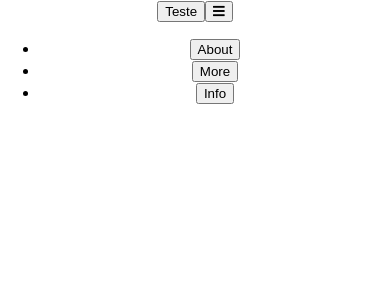
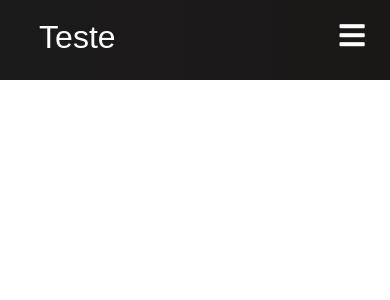
Before and after one commit to gabriellima77/Desafio-HubLocal, a React (Create React App) app: page / in a window 390 px wide. Shown: the top 300 px of the page. Built offline with nearby package versions, Linux system fonts and the light colour scheme.

Commit message:
add navbar styles

```diff
--- a/public/index.html
+++ b/public/index.html
@@ -14,6 +14,10 @@
       href="https://pro.fontawesome.com/releases/v5.10.0/css/all.css"
       integrity="sha384-AYmEC3Yw5cVb3ZcuHtOA93w35dYTsvhLPVnYs9eStHfGJvOvKxVfELGroGkvsg+p"
       crossorigin="anonymous"
+    />
+    <link
+      href="https://fonts.googleapis.com/css2?family=PT+Sans:wght@700&display=swap"
+      rel="stylesheet"
     />
     <link rel="apple-touch-icon" href="%PUBLIC_URL%/logo192.png" />
     <!--
--- a/src/App.css
+++ b/src/App.css
@@ -1,3 +1,9 @@
+* {
+  margin: 0;
+  padding: 0;
+  box-sizing: border-box;
+}
+
 .App {
   text-align: center;
 }
--- a/src/components/Navbar.tsx
+++ b/src/components/Navbar.tsx
@@ -1,4 +1,5 @@
 import React, { useState } from 'react';
+import '../styles/Navbar.css';
 
 // type navProps = {};
 
@@ -12,7 +13,7 @@
     <div>
       <nav className="navbar">
         <div className="navbar-container">
-          <button className="navbar-logo">Teste</button>
+          <button className="navbar-logo" onClick={closeMobileMenu}>Teste</button>
           <button className="menu-icon" onClick={handleClick}>
             <i className={isClicked ? 'fas fa-times' : 'fas fa-bars'}></i>
           </button>
--- a/src/styles/Navbar.css
+++ b/src/styles/Navbar.css
@@ -0,0 +1,165 @@
+.navbar {
+  background: linear-gradient(90deg, rgb(28, 27, 27) 0%, rgb(26, 23, 23) 100%);
+  height: 80px;
+  display: flex;
+  justify-content: center;
+  align-items: center;
+  font-size: 1.2rem;
+  position: sticky;
+  top: 0;
+  z-index: 999;
+}
+
+.navbar-container {
+  display: flex;
+  justify-content: center;
+  align-items: center;
+  height: 80px;
+  max-width: 1500px;
+}
+
+.navbar-logo {
+  background: none;
+  border: none;
+  color: #fff;
+  justify-self: start;
+  margin-left: 20px;
+  cursor: pointer;
+  text-decoration: none;
+  font-size: 2rem;
+  display: flex;
+  align-items: center;
+}
+
+.fa-typo3 {
+  margin-left: 0.5rem;
+  font-size: 1.8rem;
+}
+
+.nav-menu {
+  display: grid;
+  grid-template-columns: repeat(4, auto);
+  grid-gap: 10px;
+  list-style: none;
+  text-align: center;
+  width: 60vw;
+  margin-right: 2rem;
+}
+
+.nav-item {
+  height: 80px;
+  width: 100%;
+}
+
+.nav-links {
+  color: #fff;
+  display: flex;
+  align-items: center;
+  text-decoration: none;
+  padding: 0.5rem 1rem;
+  height: 100%;
+  background: none;
+  border: none;
+  font-size: 1.2rem;
+}
+
+.nav-links:hover {
+  border-bottom: 4px solid #fff;
+  transition: all 0.2s ease-out;
+}
+
+.fa-bars {
+  color: #fff;
+}
+
+.nav-links-mobile {
+  display: none;
+}
+
+.menu-icon {
+  display: none;
+  background: none;
+  border: none;
+}
+
+@media screen and (max-width: 960px) {
+  .NavbarItems {
+    position: relative;
+  }
+
+  .nav-menu {
+    display: flex;
+    flex-direction: column;
+    width: 100%;
+    height: 90vh;
+    position: absolute;
+    top: 80px;
+    left: -100%;
+    opacity: 1;
+    transition: all 0.5s ease;
+  }
+
+  .nav-menu.active {
+    background: #242222;
+    left: 0;
+    opacity: 1;
+    transition: all 0.5s ease;
+    z-index: 1;
+  }
+
+  .nav-links {
+    text-align: center;
+    padding: 2rem;
+    width: 100%;
+    display: table;
+  }
+
+  .nav-links:hover {
+    background-color: #fff;
+    color: #242424;
+    border-radius: 0;
+  }
+
+  .navbar-logo {
+    position: absolute;
+    top: 0;
+    left: 0;
+    transform: translate(25%, 50%);
+  }
+
+  .menu-icon {
+    display: block;
+    position: absolute;
+    top: 0;
+    right: 0;
+    transform: translate(-100%, 60%);
+    font-size: 1.8rem;
+    cursor: pointer;
+  }
+
+  .fa-times {
+    color: #fff;
+    font-size: 2rem;
+  }
+
+  .nav-links-mobile {
+    display: block;
+    text-align: center;
+    margin: 2rem auto;
+    border-radius: 4px;
+    width: 80%;
+    text-decoration: none;
+    font-size: 1.5rem;
+    background-color: transparent;
+    color: #fff;
+    padding: 14px 20px;
+    border: 1px solid #fff;
+    transition: all 0.3s ease-out;
+  }
+
+  .nav-links-mobile:hover {
+    background: #fff;
+    color: #242424;
+    transition: 250ms;
+  }
+}
```
